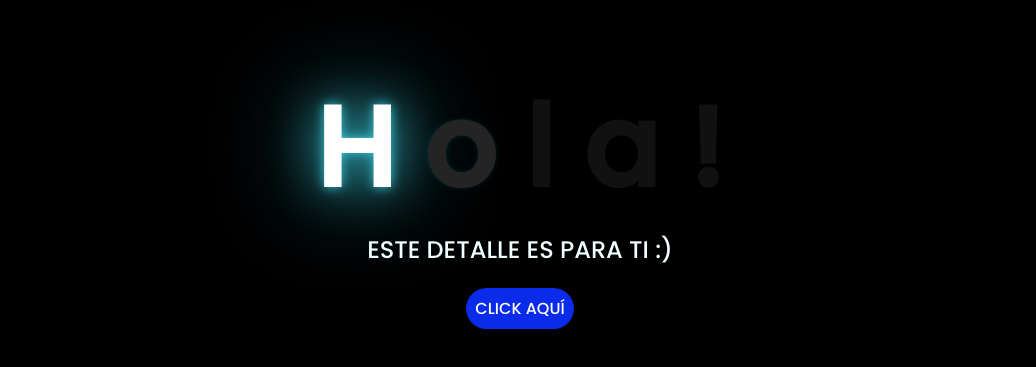
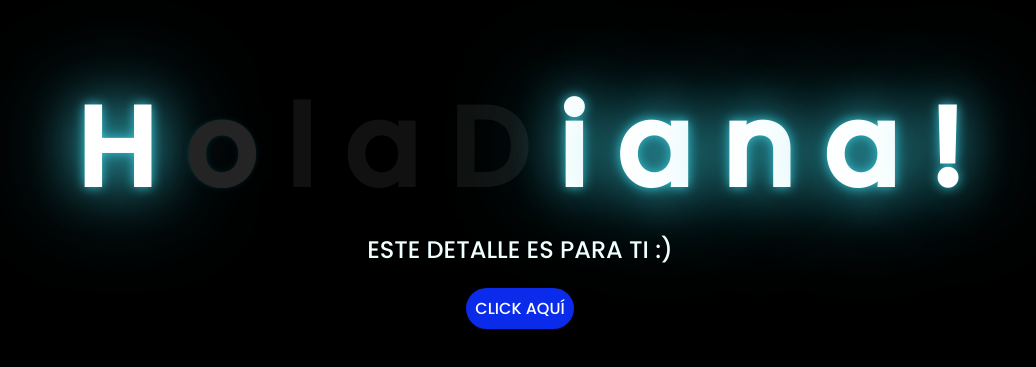
Before and after one commit to JinoMarquezz/FloresAmarillas, a plain HTML site: page index.html in a window 1280 px wide. Shown: the part 139-506 px from the top of the page, without its empty margins (128-1164 px from the left). Drawn offline with Linux system fonts and the light colour scheme.

Commit message:
Segundo Commit

```diff
--- a/index.html
+++ b/index.html
@@ -7,7 +7,7 @@
     <meta name="viewport" content="width=device-width, initial-scale=1.0">
     <link rel="stylesheet" href="css/style.css">
     <link rel="icon" href="img/flowers.png" type="image/x-icon">
-    <title>Flowers</title>
+    <title>Flores</title>
 </head>
 
 <body>
@@ -15,6 +15,12 @@
         <span>H</span>
         <span>o</span>
         <span>l</span>
+        <span>a</span>
+        <span> </span>
+        <span>D</span>
+        <span>i</span>
+        <span>a</span>
+        <span>n</span>
         <span>a</span>
         <span>!</span>
     </div>
```
Also changed, not shown: flower.html (+2 -2 lines).
